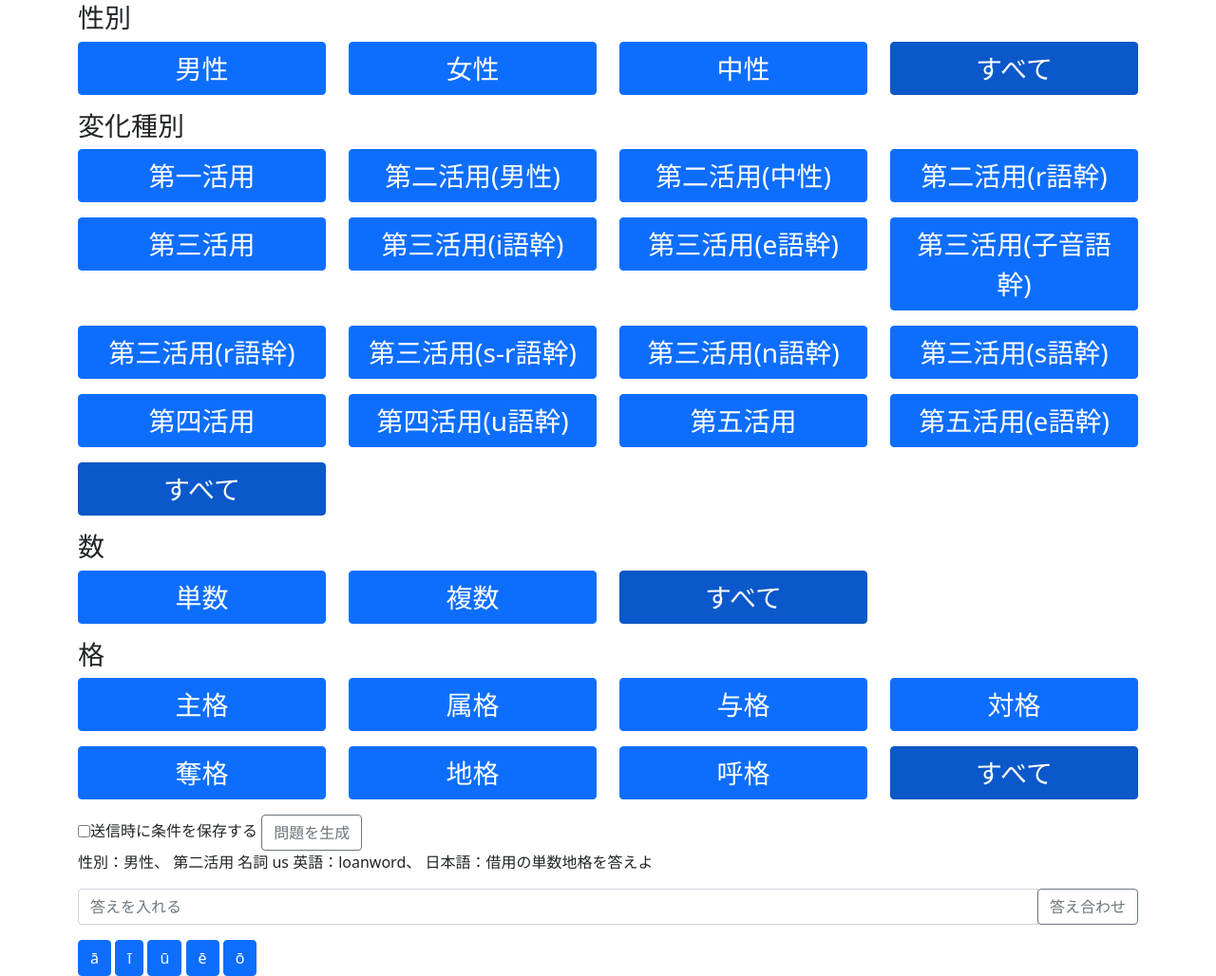
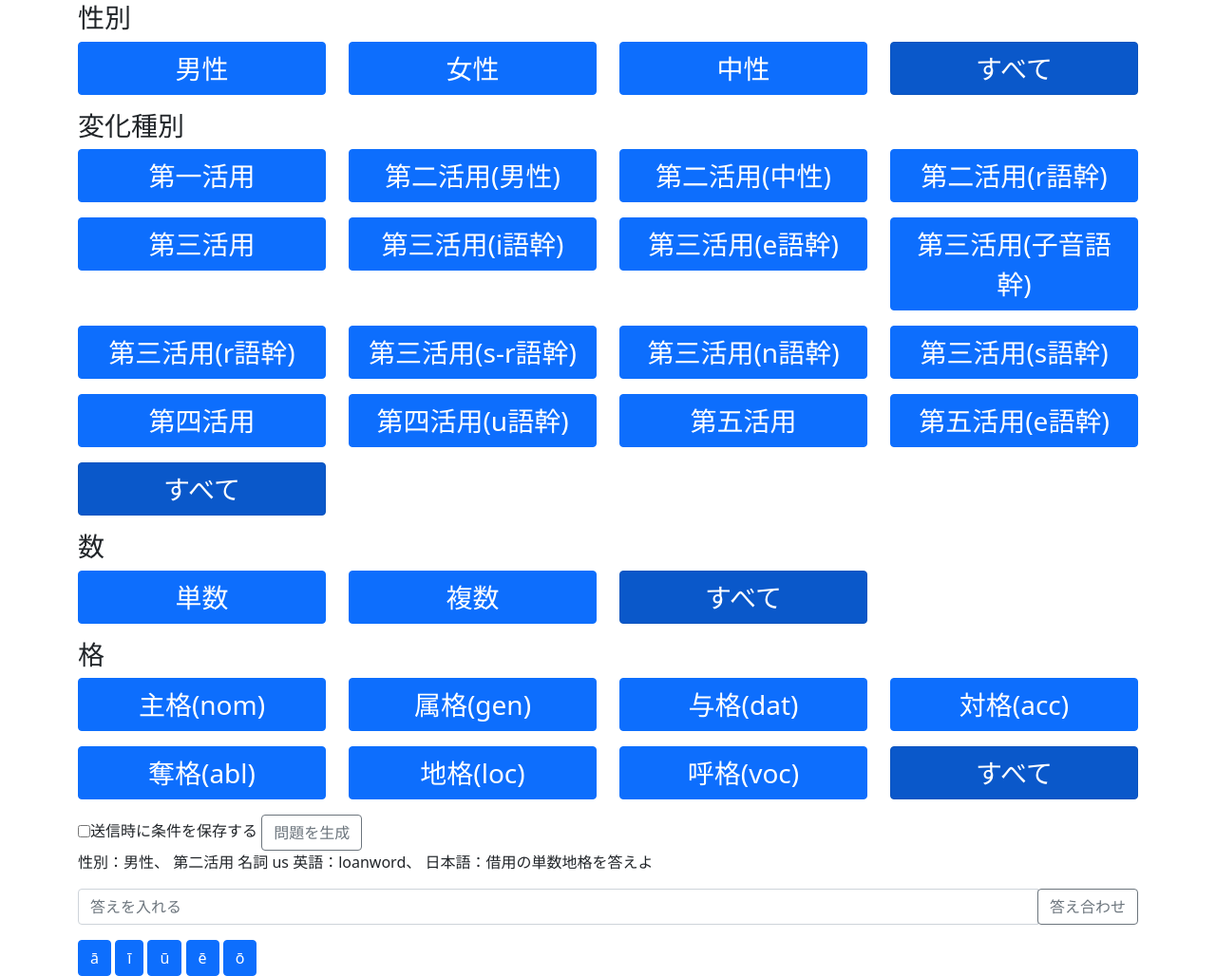
Before and after one commit to Anarcho-Hacktivist-JP/indoeuropean_dictionary, a PHP site: page /latin/practice_latin_noun.php in a window 1280 px wide. Shown: the part 528-1556 px from the top of the page at 95% size. Run offline with PHP 8.4, Linux system fonts and the light colour scheme; data that the repository does not hold is empty; some libraries are stand-ins or nearby versions.

Commit message:
本日分の修正

```diff
--- a/html/language_class/Latin_Common.php
+++ b/html/language_class/Latin_Common.php
@@ -1420,31 +1420,31 @@ class Latin_Common extends Common_IE{
 		<section class="row">
 		  <div class="col-md-3">
 			<input type="radio" name="case" class="btn-check" id="btn-nom" autocomplete="off" value="'.Commons::NOMINATIVE.'">
-			<label class="btn btn-primary w-100 mb-3 fs-3" for="btn-nom">主格</label>
+			<label class="btn btn-primary w-100 mb-3 fs-3" for="btn-nom">主格('.Commons::NOMINATIVE.')</label>
 		  </div>
 		  <div class="col-md-3">
 			<input type="radio" name="case" class="btn-check" id="btn-gen" autocomplete="off" value="'.Commons::GENETIVE.'">
-			<label class="btn btn-primary w-100 mb-3 fs-3" for="btn-gen">属格</label>
+			<label class="btn btn-primary w-100 mb-3 fs-3" for="btn-gen">属格('.Commons::GENETIVE.')</label>
 		  </div>
 		  <div class="col-md-3">
 			<input type="radio" name="case" class="btn-check" id="btn-dat" autocomplete="off" value="'.Commons::DATIVE.'">
-			<label class="btn btn-primary w-100 mb-3 fs-3" for="btn-dat">与格</label>
+			<label class="btn btn-primary w-100 mb-3 fs-3" for="btn-dat">与格('.Commons::DATIVE.')</label>
 		  </div>
 		  <div class="col-md-3">
 			<input type="radio" name="case" class="btn-check" id="btn-acc" autocomplete="off" value="'.Commons::ACCUSATIVE.'">
-			<label class="btn btn-primary w-100 mb-3 fs-3" for="btn-acc">対格</label>
+			<label class="btn btn-primary w-100 mb-3 fs-3" for="btn-acc">対格('.Commons::ACCUSATIVE.')</label>
 		  </div>
 		  <div class="col-md-3">
 			<input type="radio" name="case" class="btn-check" id="btn-abl" autocomplete="off" value="'.Commons::ABLATIVE.'">
-			<label class="btn btn-primary w-100 mb-3 fs-3" for="btn-abl">奪格</label>
+			<label class="btn btn-primary w-100 mb-3 fs-3" for="btn-abl">奪格('.Commons::ABLATIVE.')</label>
 		  </div>
 		  <div class="col-md-3">
 			<input type="radio" name="case" class="btn-check" id="btn-loc" autocomplete="off" value="'.Commons::LOCATIVE.'">
-			<label class="btn btn-primary w-100 mb-3 fs-3" for="btn-loc">地格</label>
+			<label class="btn btn-primary w-100 mb-3 fs-3" for="btn-loc">地格('.Commons::LOCATIVE.')</label>
 		  </div>
 		  <div class="col-md-3">
 			<input type="radio" name="case" class="btn-check" id="btn-voc" autocomplete="off" value="'.Commons::VOCATIVE.'">
-			<label class="btn btn-primary w-100 mb-3 fs-3" for="btn-voc">呼格</label>
+			<label class="btn btn-primary w-100 mb-3 fs-3" for="btn-voc">呼格('.Commons::VOCATIVE.')</label>
 		  </div>';
 
 		// 全ての選択肢を入れる場合は、ボタンを追加
@@ -1500,11 +1500,11 @@ class Latin_Common extends Common_IE{
         <section class="row">
           <div class="col-md-3">
             <input type="radio" name="voice" class="btn-check" id="btn-active" autocomplete="off" value="'.Commons::ACTIVE_VOICE.'">
-            <label class="btn btn-primary w-100 mb-3 fs-3" for="btn-active">能動態</label>
+            <label class="btn btn-primary w-100 mb-3 fs-3" for="btn-active">能動態(active)</label>
           </div>
           <div class="col-md-3">
             <input type="radio" name="voice" class="btn-check" id="btn-mediopassive" autocomplete="off" value="'.Commons::MEDIOPASSIVE_VOICE.'">
-            <label class="btn btn-primary w-100 mb-3 fs-3" for="btn-mediopassive">受動態</label>
+            <label class="btn btn-primary w-100 mb-3 fs-3" for="btn-mediopassive">受動態(passive)</label>
           </div>';
 
 		// 全ての選択肢を入れる場合は、ボタンを追加
--- a/html/language_class/Polish_Common.php
+++ b/html/language_class/Polish_Common.php
@@ -689,10 +689,6 @@ class Polish_Common extends Common_IE{
 		  <div class="col-md-3">
 			<input type="radio" name="gender" class="btn-check" id="btn-neuter" autocomplete="off" value="Neuter">
 			<label class="btn btn-primary w-100 mb-3 fs-3" for="btn-neuter">中性</label>
-		  </div>
-		  <div class="col-md-3">
-			<input type="radio" name="gender" class="btn-check" id="btn-all-gender" autocomplete="off" value="" checked="checked">
-			<label class="btn btn-primary w-100 mb-3 fs-3" for="btn-all-gender">すべて</label>
 		  </div>';
 
 		// 全ての選択肢を入れる場合は、ボタンを追加
--- a/html/polish/practice_polish_noun.php
+++ b/html/polish/practice_polish_noun.php
@@ -43,10 +43,10 @@ $question_data = $latin_noun->get_form_by_number_case($case, $number);
   <body>
     <div class="container item">
       <form action="" method="post" class="mt-2 js-form-storage" id="practice-condition" name="practice_condition">
-        <?php echo Polish_Common::noun_gender_selection_button(); ?>
+        <?php echo Polish_Common::noun_gender_selection_button(true); ?>
         <?php echo Polish_Common::noun_declension_type_selection_button(); ?>
         <?php echo Polish_Common::number_selection_button(true); ?>
-        <?php echo Polish_Common::case_selection_button(); ?>
+        <?php echo Polish_Common::case_selection_button(true); ?>
         <input class="input js-persist" type="checkbox" name="save" /><span class="label-title">送信時に条件を保存する</span>
         <input type="submit" class="btn-check" id="btn-search">
         <label class="btn btn-outline-secondary" for="btn-search">問題を生成</label>
--- a/html/polish/practice_polish_noun2.php
+++ b/html/polish/practice_polish_noun2.php
@@ -43,7 +43,7 @@ $question_data = $latin_noun->get_form_by_number_case($case, $number);
   <body>
     <div class="container item">
       <form action="" method="post" class="mt-2 js-form-storage" id="practice-condition" name="practice_condition">
-        <?php echo Polish_Common::noun_gender_selection_button(); ?>
+        <?php echo Polish_Common::noun_gender_selection_button(true); ?>
         <?php echo Polish_Common::noun_declension_type_selection_button(); ?>
         <input class="input js-persist" type="checkbox" name="save" /><span class="label-title">送信時に条件を保存する</span>
         <input type="submit" class="btn-check" id="btn-search">
```
Also changed, not shown: html/language_class/Sanskrit_Common.php (+11 -11 lines), 3 other files.
